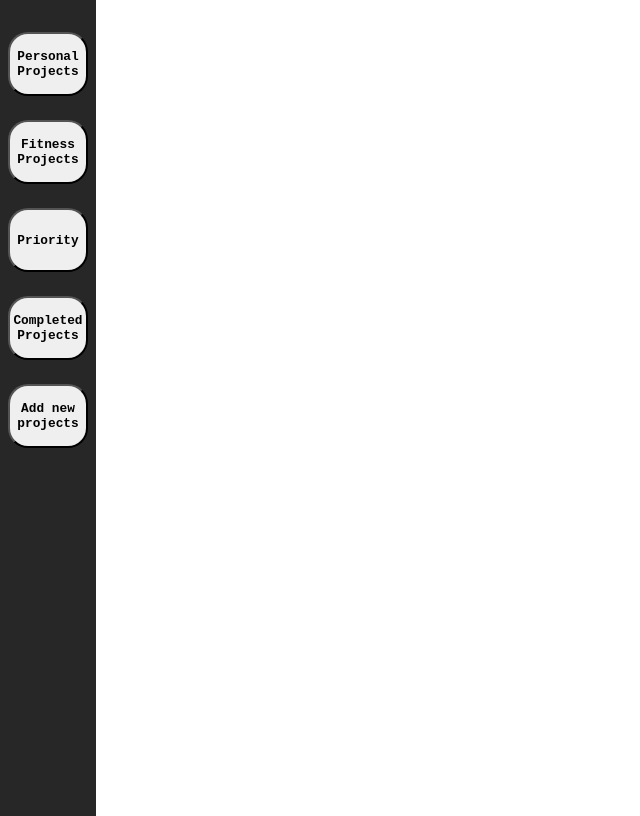
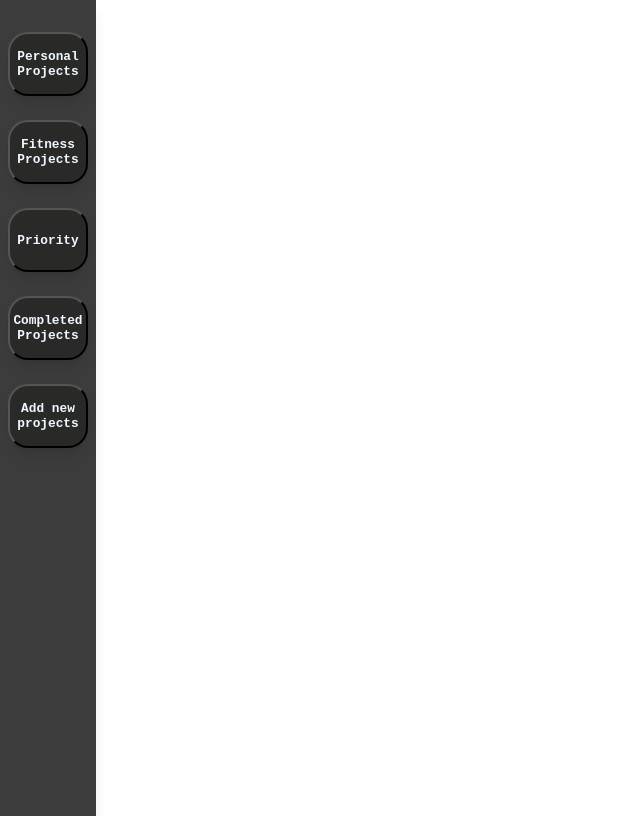
Before and after one commit to NikhileshS/Todo-List, a website built with webpack: page src/index.html in a window 1280 px wide. Shown: the whole page, without its empty margins (0-640 px from the left). Built offline with nearby package versions, Linux system fonts and the light colour scheme.

Commit message:
Made some changes on the styles

```diff
--- a/src/index.html
+++ b/src/index.html
@@ -3,7 +3,7 @@
 <head>
     <meta charset="UTF-8">
     <meta name="viewport" content="width=device-width, initial-scale=1.0">
-    <title>Document</title>
+    <title>Todo List</title>
 </head>
 <body>
     <header></header>
--- a/src/styles.css
+++ b/src/styles.css
@@ -16,8 +16,9 @@ body{
     left: 0;
     width: min(6rem,15vh);
     gap: 3vh;
-    background-color: rgba(8, 8, 8, 0.87);
+    background-color: rgba(8, 8, 8, 0.788);
     padding-top: 4vh;
+    box-shadow: 0 10px 15px -3px rgb(0 0 0 / 0.1), 0 4px 6px -4px rgb(0 0 0 / 0.1);
 }
 .side{
     position: relative;
@@ -34,9 +35,13 @@ body{
     font-size: 0.8rem;
     font-family: 'Courier New', Courier, monospace;
     font-weight: bolder;
+    background-color: rgba(36, 36, 35, 0.808);
+    color: aliceblue;
+    box-shadow: 0 10px 15px -3px rgb(0 0 0 / 0.1), 0 4px 6px -4px rgb(0 0 0 / 0.1);
 }
 .side:hover{
-    background-color: rgba(127, 255, 212, 0.658);
+    background-color: rgba(127, 255, 212, 0.733);
+    color: black;
 }
 .content{
     height: 100vh;
```
